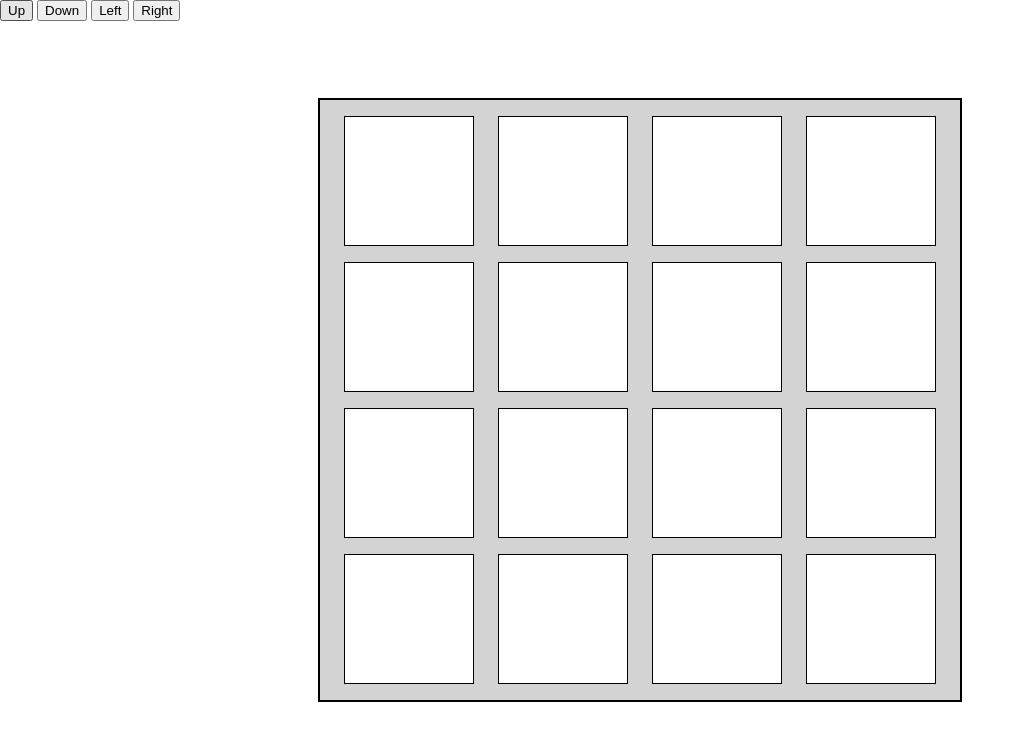
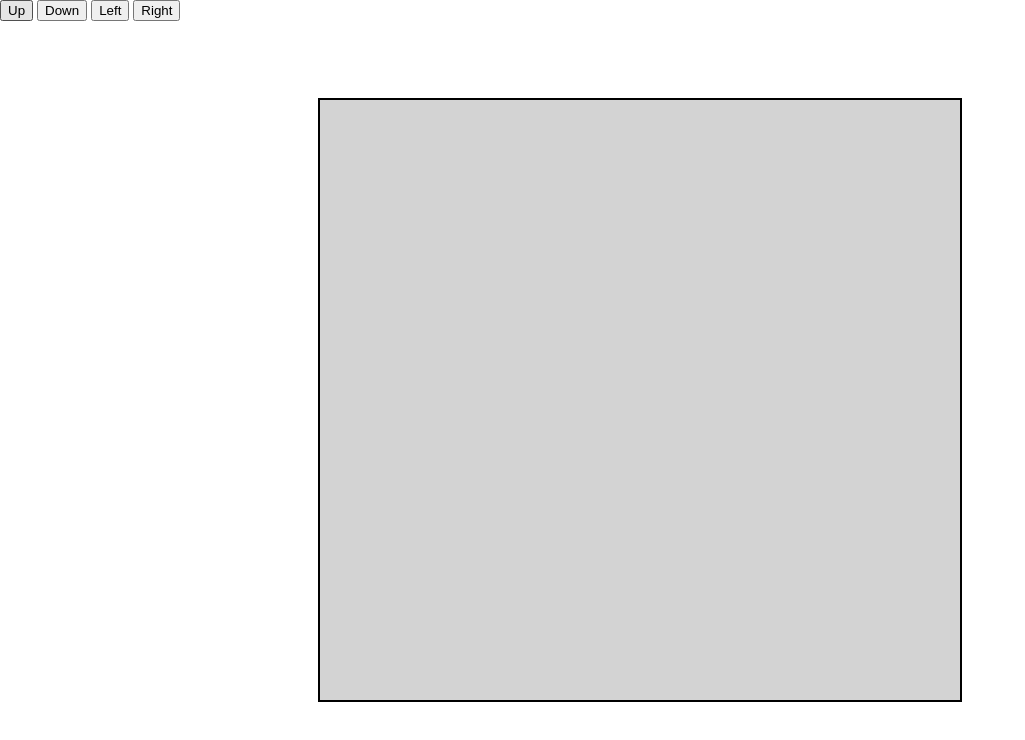
Before and after one commit to WIllChengster/2048, a plain HTML site: page index.html in a window 1280 px wide. Shown: the whole page, without its empty margins (0-1025 px from the left). Drawn offline with Linux system fonts and the light colour scheme.

Commit message:
starting some functionality

```diff
--- a/index.html
+++ b/index.html
@@ -18,7 +18,7 @@
             <button class="right">Right</button>
         </div>
         <div class="game-board">
-            <div class="row">
+            <!-- <div class="row">
                 <div class="game-piece"></div>
                 <div class="game-piece"></div>
                 <div class="game-piece"></div>
@@ -41,7 +41,7 @@
                 <div class="game-piece"></div>
                 <div class="game-piece"></div>
                 <div class="game-piece"></div>
-            </div>
+            </div> -->
         </div>
     </div>
 </body>
--- a/main.js
+++ b/main.js
@@ -5,7 +5,39 @@ function initializeApp(){
 }
 
 function attachEventHandlers(){
-    $('.game-piece').on('click', ()=>{
+    $('.game-piece').on('click', () => {
         console.log('clicked')
-    })
+    });
+    $('.up').on('click', () => {
+        console.log('up')
+    });
+    $('.down').on('click', () => {
+        console.log('down')
+    });
+    $('.left').on('click', () => {
+        console.log('left')
+    });
+    $('.right').on('click',() => {
+        console.log('right')
+    });
 }
+
+class App {
+    constructor(game){
+        this.score=0;
+
+    }
+    initGame(){
+        console.log('initializing game');
+        const gamePiece = $('<div class="game-piece"></div>');
+        const row = $('<div class="row"></div>');
+        row.append(gamePiece)
+        $('.game-board').append(row)
+    }
+    restartGame(){
+        console.log('restarting game');
+    }
+
+}
+const Game = new App
+Game.initGame()
```
